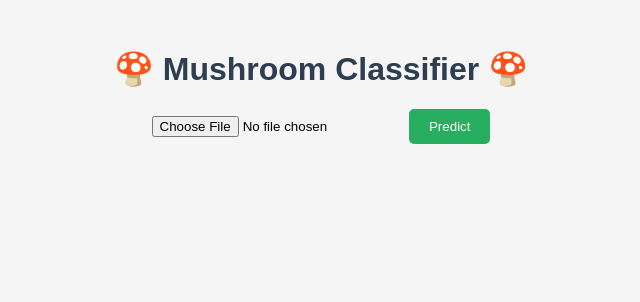
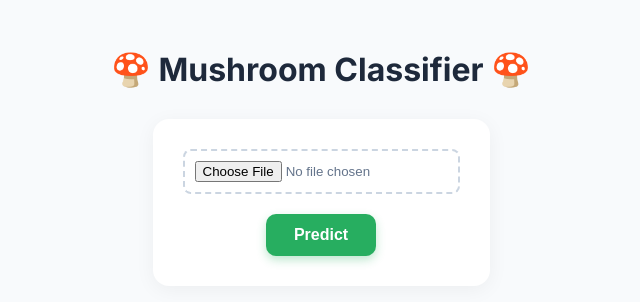
Before and after one commit to Aarohi-06/mushroom-classification, a Flask app: page / in a window 1280 px wide. Shown: the top 302 px of the page, without its empty margins (319-959 px from the left). Run offline with Flask 3, Linux system fonts and the light colour scheme.

Commit message:
Modified Frontend input field

```diff
--- a/static/style.css
+++ b/static/style.css
@@ -1,44 +1,134 @@
+@import url('https://fonts.googleapis.com/css2?family=Inter:wght@400;600;700&display=swap');
+
 body {
-    font-family: Arial;
-    background: #f5f5f5;
+    font-family: 'Inter', system-ui, -apple-system, sans-serif;
+    background: #f8fafc;
+    color: #334155;
     text-align: center;
+    margin: 0;
+    padding: 0;
 }
 
 .container {
     margin-top: 50px;
+    padding: 0 20px;
 }
 
 h1 {
-    color: #2c3e50;
+    color: #1e293b;
+    font-weight: 700;
+    margin-bottom: 30px;
 }
 
 form {
-    margin: 20px;
+    background: white;
+    padding: 30px;
+    border-radius: 16px;
+    box-shadow: 0 4px 20px rgba(0, 0, 0, 0.05);
+    display: inline-block;
+}
+
+input[type="file"] {
+    display: block;
+    margin: 0 auto 20px auto;
+    padding: 10px;
+    border: 2px dashed #cbd5e1;
+    border-radius: 8px;
+    cursor: pointer;
+    transition: border-color 0.3s ease;
+    color: #64748b;
+}
+
+input[type="file"]:hover {
+    border-color: #27ae60;
 }
 
 button {
-    padding: 10px 20px;
+    padding: 12px 28px;
     background: #27ae60;
     color: white;
+    font-size: 16px;
+    font-weight: 600;
     border: none;
     cursor: pointer;
-    border-radius: 5px;
+    border-radius: 10px;
+    transition: all 0.25s cubic-bezier(0.4, 0, 0.2, 1);
+    box-shadow: 0 4px 10px rgba(39, 174, 96, 0.3);
 }
 
 button:hover {
     background: #219150;
+    transform: translateY(-3px);
+    box-shadow: 0 8px 15px rgba(39, 174, 96, 0.4);
+}
+
+button:active {
+    transform: translateY(1px);
+    box-shadow: 0 2px 5px rgba(39, 174, 96, 0.3);
 }
 
 .card {
     background: white;
-    padding: 20px;
-    margin: 30px auto;
-    width: 300px;
-    border-radius: 10px;
-    box-shadow: 0 0 10px rgba(0,0,0,0.1);
+    padding: 30px;
+    margin: 40px auto;
+    width: 320px;
+    border-radius: 20px;
+    box-shadow: 0 10px 40px rgba(0, 0, 0, 0.08);
+    animation: slideUpFade 0.6s cubic-bezier(0.16, 1, 0.3, 1) forwards;
+    opacity: 0;
+    transform: translateY(20px);
+}
+
+@keyframes slideUpFade {
+    to {
+        opacity: 1;
+        transform: translateY(0);
+    }
+}
+
+.card img {
+    border-radius: 12px;
+    box-shadow: 0 4px 12px rgba(0, 0, 0, 0.1);
+    margin-bottom: 20px;
+    width: 200px;
+    height: auto;
+    object-fit: cover;
+    transition: transform 0.3s ease;
+}
+
+.card img:hover {
+    transform: scale(1.05);
+}
+
+h2 {
+    font-size: 1.2rem;
+    color: #475569;
+    margin-bottom: 12px;
+}
+
+h3 {
+    font-size: 1.4rem;
+    color: #1e293b;
+    margin: 20px 0;
+}
+
+p {
+    color: #64748b;
+    margin: 6px 0;
 }
 
 .warning {
-    color: red;
-    font-size: 12px;
+    color: #dc2626;
+    font-size: 13px;
+    font-weight: 600;
+    margin-top: 25px;
+    padding: 12px;
+    background: #fef2f2;
+    border-radius: 10px;
+    display: inline-block;
 }
+
+/* Modern Colors for JS Injection */
+.green { color: #16a34a; font-weight: 700; }
+.red { color: #dc2626; font-weight: 700; }
+.orange { color: #ea580c; font-weight: 700; }
--- a/templates/index.html
+++ b/templates/index.html
@@ -14,11 +14,7 @@
         <button type="submit">Predict</button>
     </form>
 
-    <style>
-        .green { color: green; }
-        .red { color: red; }
-        .orange { color: orange; }
-    </style>
+
 
     {% if result %}
     <div class="card">
```
Also changed, not shown: requirements.txt (+4 -78 lines), static/upload.jpg (deleted).
